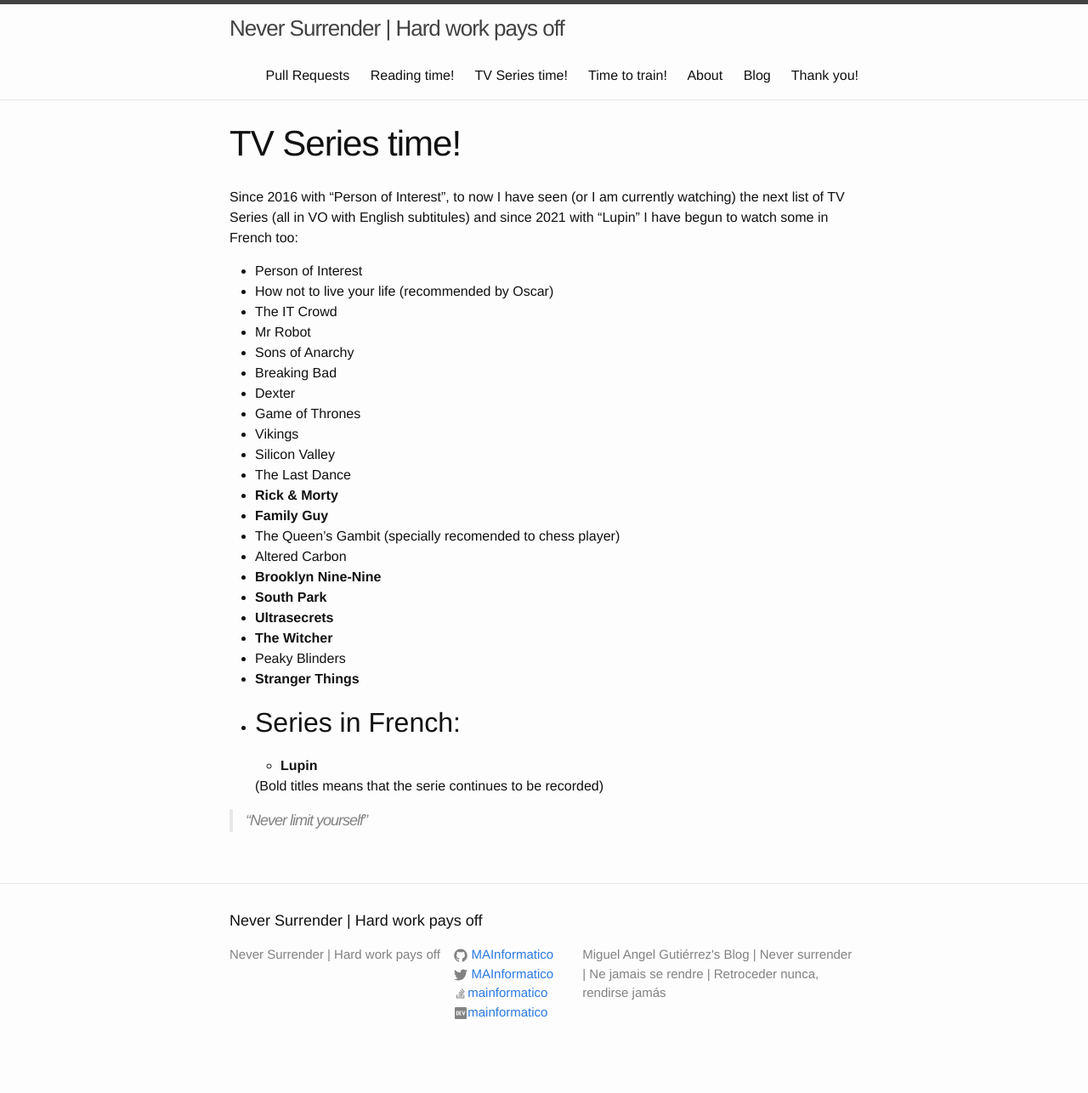
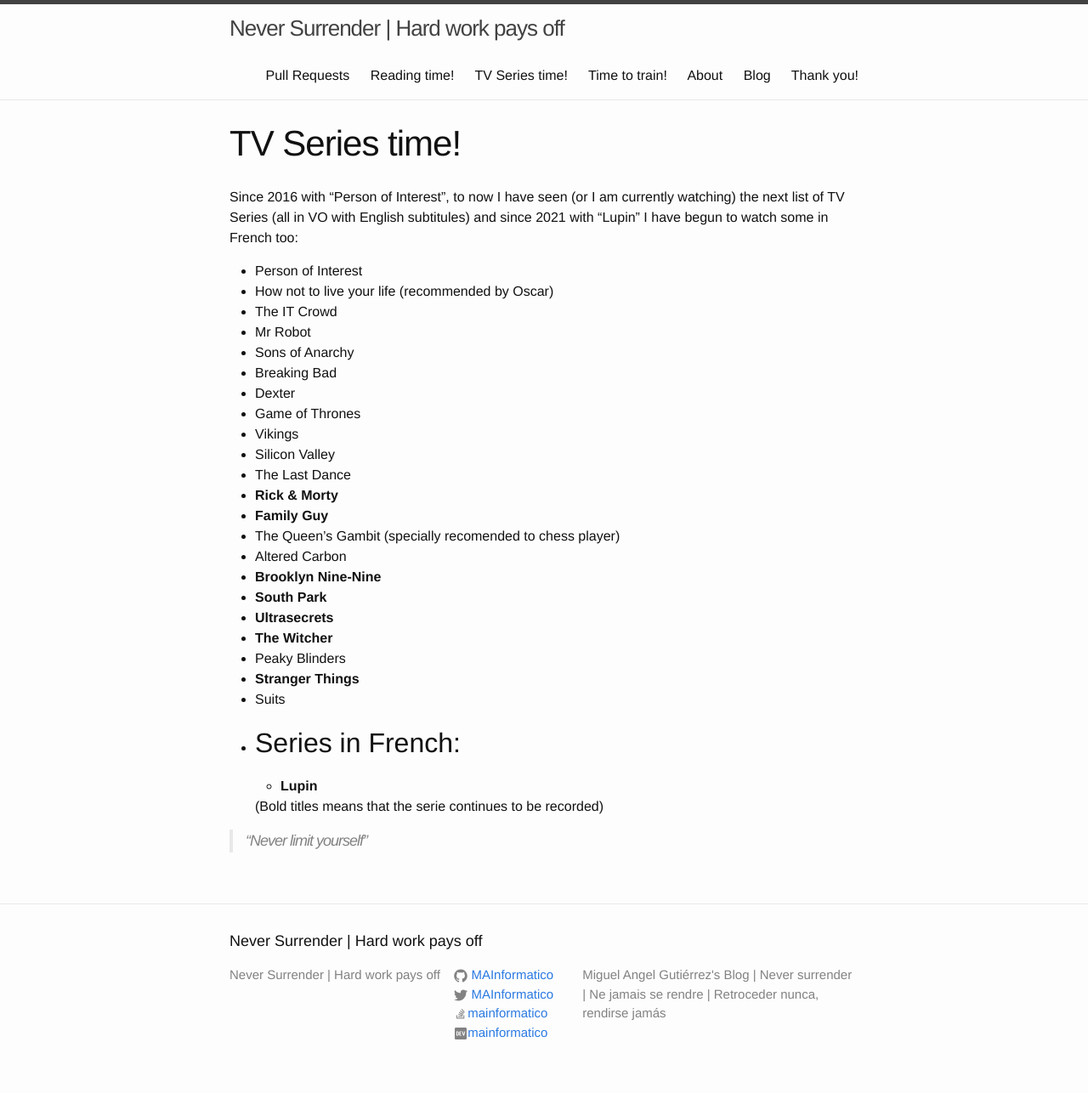
Before and after one commit to MAInformatico/MAInformatico.github.io, a Jekyll site: the page built from Series_Time.md, in a window 1280 px wide. Shown: the whole page at 85% size. Built offline with Jekyll 4.4.1, drawn with Linux system fonts in a browser that asks for light colours; before the commit the page ends 1262 px from its top, so only the background shows below that.

Commit message:
updating

```diff
--- a/Series_Time.md
+++ b/Series_Time.md
@@ -27,6 +27,7 @@
 * **The Witcher**
 * Peaky Blinders
 * **Stranger Things**
+* Suits
 
 
 
```
